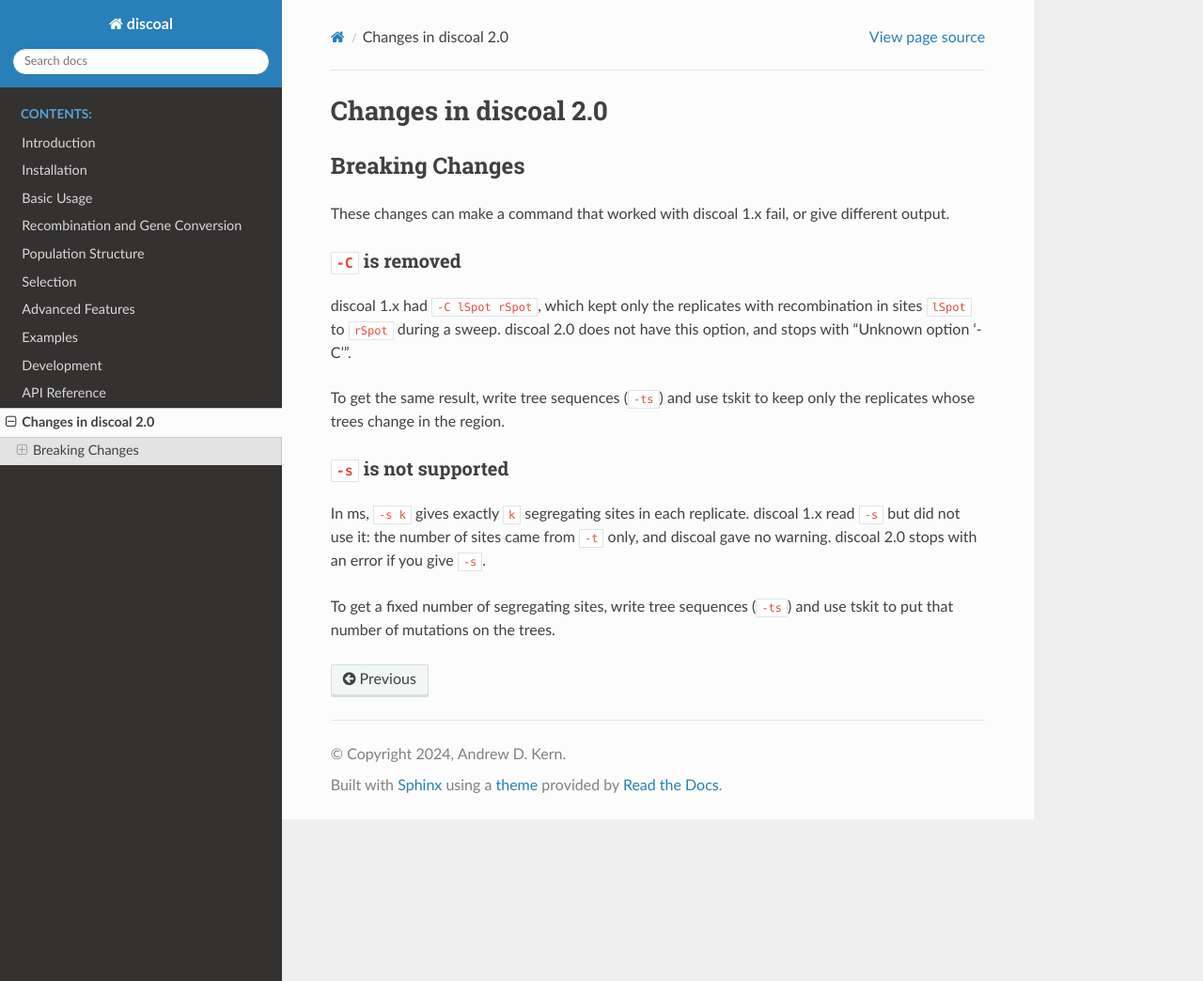
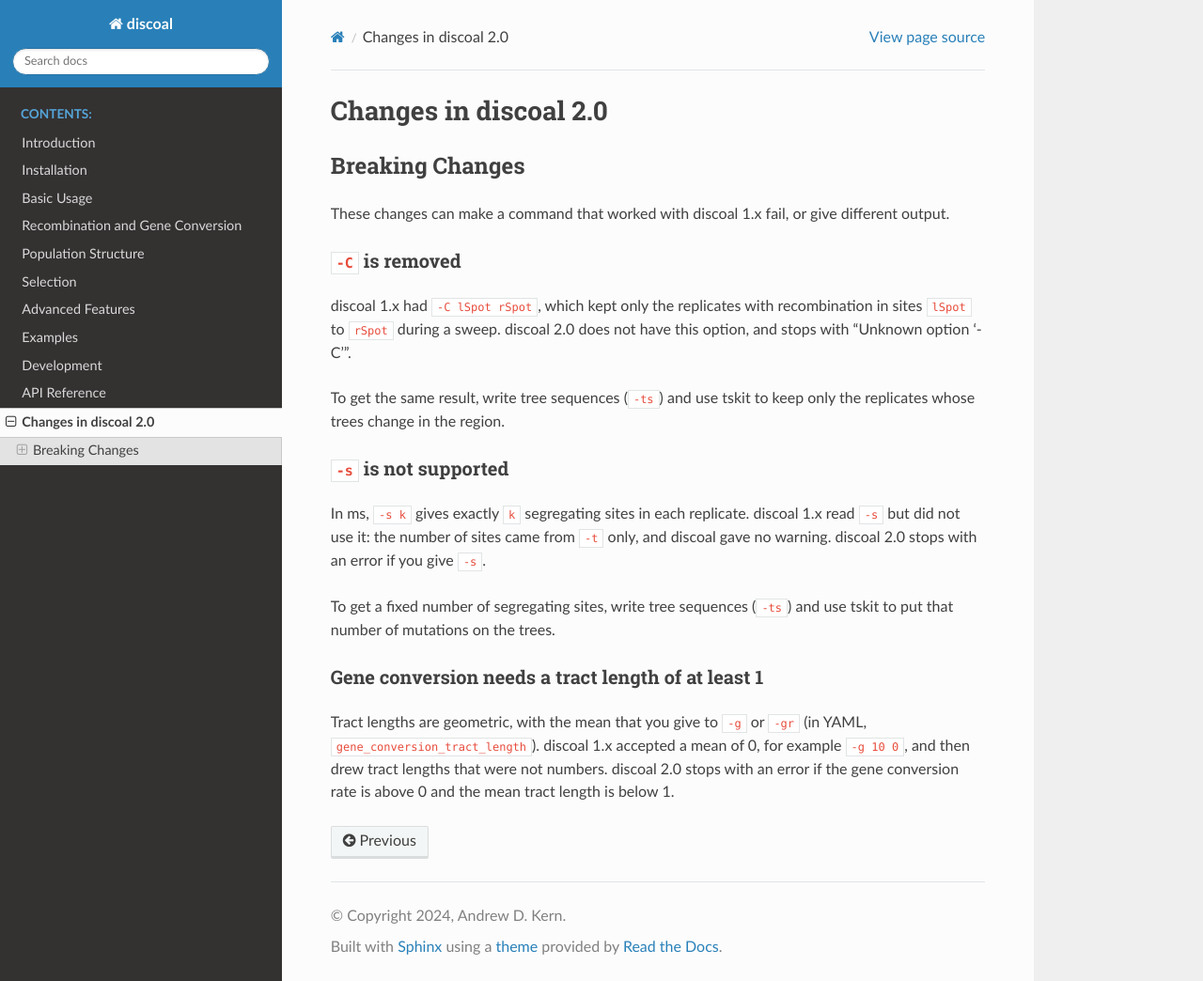
Before and after one commit to kr-colab/discoal, a Sphinx documentation site: the page built from docs/changes.rst, in a window 1280 px wide and 1044 px high. Shown: the whole window at 94% size. Built offline with Sphinx 7.4.7 and the Read the Docs theme 3.1.0, drawn with Linux system fonts in a browser that asks for light colours.

Commit message:
Require a gene conversion tract length; apply the size limits to YAML
From the audit of the YAML docs (#129).

- A gene conversion rate or ratio with a mean tract length of 0 (-g 10 0,
  -gr 0.5 0, or YAML gene_conversion_rate or crossover_ratio without
  gene_conversion_tract_length) was accepted, and the geometric tract
  length was drawn with mean 0: NaN cast to int. It now stops with an
  error. A rate of 0 with a length of 0 is still allowed.
- The limits sample size <= 65535 and number of sites <= MAXSITES were
  checked only for positional arguments, so a YAML config skipped them
  (num_sites: 2000000000 ran). They are now in the shared checks of
  getParameters(), with the same message format and exit code 1 as the
  other checks (they printed to stdout and exited with 666).

Preflight cases cover the command line and YAML fixtures in
testing/debug_yaml/ cover the config file; all fail on the old build.
docs/changes.rst lists the tract length rule.

```diff
--- a/docs/changes.rst
+++ b/docs/changes.rst
@@ -27,3 +27,12 @@ if you give ``-s``.
 
 To get a fixed number of segregating sites, write tree sequences
 (``-ts``) and use tskit to put that number of mutations on the trees.
+
+Gene conversion needs a tract length of at least 1
+^^^^^^^^^^^^^^^^^^^^^^^^^^^^^^^^^^^^^^^^^^^^^^^^^^
+
+Tract lengths are geometric, with the mean that you give to ``-g`` or
+``-gr`` (in YAML, ``gene_conversion_tract_length``). discoal 1.x accepted
+a mean of 0, for example ``-g 10 0``, and then drew tract lengths that
+were not numbers. discoal 2.0 stops with an error if the gene conversion
+rate is above 0 and the mean tract length is below 1.
```
Also changed, not shown: 5 other files.
